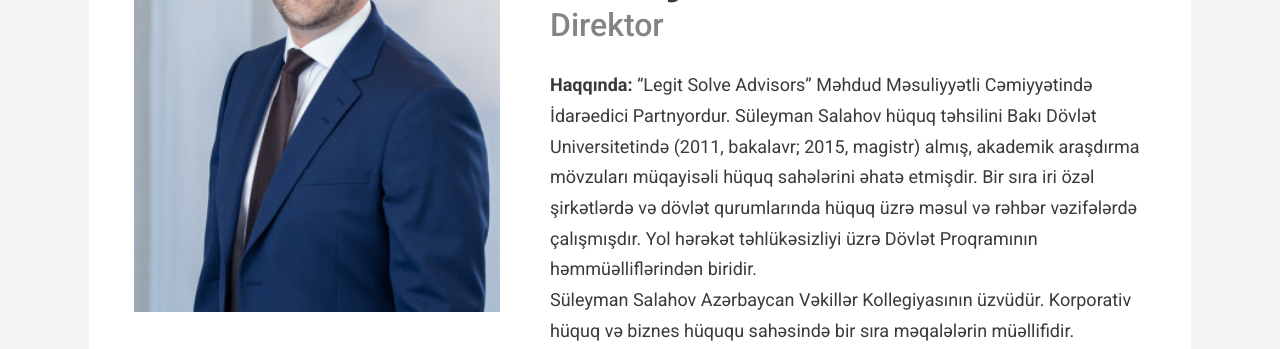
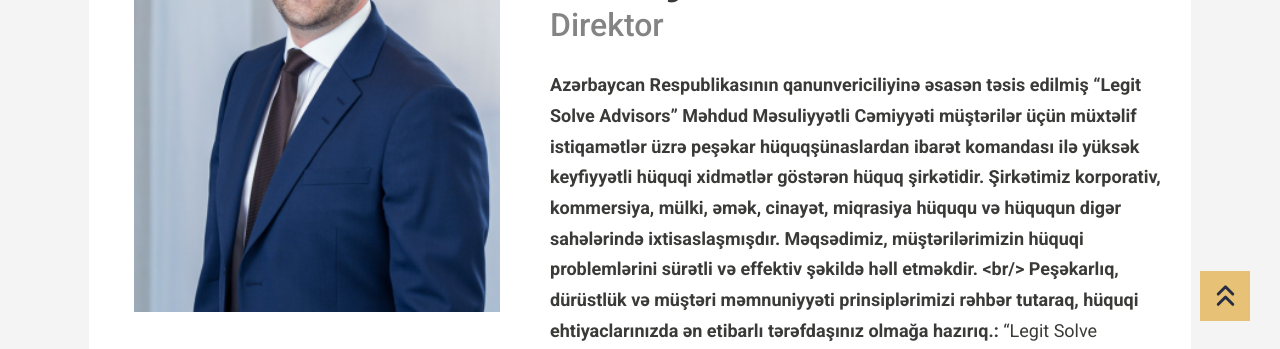
Before and after one commit to Qurbaneli/law, a React (Vite) app: page /team/1 in a window 1280 px wide. Shown: the part 449-798 px from the top of the page. Built offline with nearby package versions, Linux system fonts and the light colour scheme.

Commit message:
translate changes

```diff
--- a/src/App.scss
+++ b/src/App.scss
@@ -13,10 +13,37 @@ a {
 }
 
 //import Fonst
-@import url('https://fonts.googleapis.com/css2?family=Roboto:ital,wght@0,100;0,300;0,400;0,500;0,700;0,900;1,100;1,300;1,400;1,500;1,700;1,900&display=swap');
+@import url("https://fonts.googleapis.com/css2?family=Roboto:ital,wght@0,100;0,300;0,400;0,500;0,700;0,900;1,100;1,300;1,400;1,500;1,700;1,900&display=swap");
 
 body {
   position: relative;
+}
+
+.scroll-top{
+  background-color: #e7c175;
+  color:#252b42;
+  width: 50px;
+  height: 50px;
+  display: flex;
+  justify-content: center;
+  align-items: center;
+  position: fixed;
+  bottom:30px;
+  right: 30px;
+  font-size: 35px;
+  cursor: pointer;
+  transition: 0.3s;
+  span{
+    animation: scrollAnimation 0.7s ease-in-out infinite alternate;
+  }
+  &:hover{
+    background-color: #ecce93;
+  }
+}
+
+@keyframes scrollAnimation {
+  from{transform: translateY(7px);}
+  to{transform:translateY(-5px)}
 }
 
 ::-webkit-scrollbar {
--- a/src/components/Footer/Footer.jsx
+++ b/src/components/Footer/Footer.jsx
@@ -1,13 +1,12 @@
 import React from "react";
 import "./footer.scss";
-
+import { LuChevronsUp } from "react-icons/lu";
 //Import logos
 import { FaLocationDot } from "react-icons/fa6";
 import { FaPhone } from "react-icons/fa6";
 import { IoMail } from "react-icons/io5";
 
 //import images
-
 import footerLogo from "../../assets/images/footer-logo.svg";
 import facebook from "../../assets/icons/social/facebook.svg";
 import twitter from "../../assets/icons/social/twitter.svg";
@@ -17,8 +16,17 @@ import twitterMob from "../../assets/icons/social/twitter-m.svg";
 import linkedinMob from "../../assets/icons/social/linkedin-m.svg";
 
 function Footer() {
+
+  const scrollTop=()=>{
+      window.scrollTo({top:0,behavior:"smooth"})
+  }
+
   return (
     <footer>
+      <div onClick={scrollTop}className="scroll-top">
+        <span> <LuChevronsUp /></span>
+
+      </div>
       <div className="container">
         <div className="footer-main">
           <div className="footer-left">
@@ -28,10 +36,10 @@ function Footer() {
 
             <div className="footer-desc">
               <p>
-              “Bu, “Legit Solve Adviors” MMC-nin rəsmi saytıdır.
-Veb-saytımızda siz xidmətlərimiz və komandamızla tanış ola,
-qaunvericiliklə bağlı ən son xəbər və məlumatlardan
-xəbərdar ola bilərsiniz”
+                “Bu, “Legit Solve Adviors” MMC-nin rəsmi saytıdır.
+                Veb-saytımızda siz xidmətlərimiz və komandamızla tanış ola,
+                qaunvericiliklə bağlı ən son xəbər və məlumatlardan xəbərdar ola
+                bilərsiniz”
               </p>
             </div>
 
@@ -110,26 +118,32 @@ xəbərdar ola bilərsiniz”
             <div className="footer-menu">
               <h3>Contact US</h3>
               <ul className="footer-contact">
-              <li>
+                <li>
                   <a href="mailto:qoterra@business.com" target="_blank">
                     {" "}
-                   <span className="footer-icon"><FaLocationDot /> </span>  Luxen Plaza, 8th floor, office Legit S.A.., Baku, Azerbaijan
+                    <span className="footer-icon">
+                      <FaLocationDot />{" "}
+                    </span>{" "}
+                    Luxen Plaza, 8th floor, office Legit S.A.., Baku, Azerbaijan
                   </a>
                 </li>
 
                 <li>
                   <a href="mailto:İnfo@legitsa.az" target="_blank">
-                    <span className="icon"><IoMail /></span>
+                    <span className="icon">
+                      <IoMail />
+                    </span>
                     İnfo@legitsa.az
                   </a>
                 </li>
                 <li>
                   <a className="footer-address" href="tel:123-456-7890">
-                    <span className="icon"><FaPhone /> </span>+99450-000-00-00
+                    <span className="icon">
+                      <FaPhone />{" "}
+                    </span>
+                    +99450-000-00-00
                   </a>
                 </li>
-
-
               </ul>
             </div>
           </div>
--- a/src/components/Header/Header.jsx
+++ b/src/components/Header/Header.jsx
@@ -8,6 +8,7 @@ import hamburgerMenuIcon from "../../assets/icons/common/hambuger-menu.svg";
 
 
 //Social Icons
+
 import close from "../../assets/icons/common/close.svg";
 import facebook from "../../assets/icons/social/facebook.svg";
 import twitter from "../../assets/icons/social/twitter.svg";
@@ -43,6 +44,8 @@ function Header() {
 
   return (
     <header className={scrolled ? "sticky" : ""}>
+
+
       <div className={`mobile-menu ${mobileMenu ? "active" : ""}`}>
         <div className="mobile-menu-logo">
           <img src={mobileLogo} alt="logo" />
--- a/src/components/Services/Services.jsx
+++ b/src/components/Services/Services.jsx
@@ -74,8 +74,7 @@ function Services() {
           {t("services")}
         </h2>
         <p data-aos="fade-down" className="services-section-desc">
-          Legit S.A komandası olaraq, müştərilərə aşağıdakı hüquqi xidmətlərin
-          göstərilməsini təklif edə bilərik:
+          {t("services-text")}
         </p>
         <div className="services-box">
 
--- a/src/components/Team/Team.jsx
+++ b/src/components/Team/Team.jsx
@@ -1,48 +1,45 @@
 import React, { useEffect } from "react";
+import { Link } from "react-router-dom";
 import { useTranslation } from "react-i18next";
 import "./team.scss";
-//import images
+
+//Import AOS
+import AOS from "aos";
+import "aos/dist/aos.css";
+//Import images
 import member1 from "../../assets/images/team/member1.png";
 import member2 from "../../assets/images/team/member2.png";
 import member3 from "../../assets/images/team/member3.png";
-import { Link } from "react-router-dom";
-
-import AOS from "aos";
-import "aos/dist/aos.css";
 
 function Team() {
-  const { t} = useTranslation();
+  const { t, ready } = useTranslation();
 
   useEffect(() => {
     AOS.init();
   }, []);
 
-  const teamData = [
+  const teamDataImage = [
     {
       id: 1,
       image: member2,
-      name_surname: "Süleyman Salahov",
-      profession: "Direktor",
     },
     {
       id: 2,
       image: member2,
-      name_surname: "Elvin Mürşüdlü",
-      profession: "Hüquqşünas",
     },
     {
       id: 3,
       image: member3,
-      name_surname: "Şəhriyar Paşalı",
-      profession: "Hüquqşünas",
     },
     {
       id: 4,
-      image: member1,
-      name_surname: "Pünhanə Abdullayeva",
-      profession: "Kiçik Hüquqşünas",
+      image: member1
     },
   ];
+
+  if (!ready) return "loading translations...";
+
+  const teamData = t("teamData", { returnObjects: true });
 
   return (
     <section id="team">
@@ -53,14 +50,14 @@ function Team() {
         <div className="team-box">
           {teamData.map((item, index) => (
             <Link
-            key={item.id}
+              key={item.id}
               data-aos="fade-up"
               data-aos-delay={index * 100}
               to={`team/${item.id}`}
             >
-              <div  className="team-item">
+              <div className="team-item">
                 <div className="team-item-img">
-                  <img src={item.image} alt="team-img" />
+                  <img src={teamDataImage[index].image} alt="team-img" />
                 </div>
                 <div className="team-item-desc">
                   <h4>{item.name_surname}</h4>
--- a/src/locale/az.json
+++ b/src/locale/az.json
@@ -15,7 +15,55 @@
       "send":"Göndər",
       "read-more":"Daha çox",
       "read-less":"Daha az",
-      "aboutText":"Azərbaycan Respublikasının qanunvericiliyinə əsasən təsis edilmiş “Legit Solve Advisors” Məhdud Məsuliyyətli Cəmiyyəti müştərilər üçün müxtəlif istiqamətlər üzrə peşəkar hüquqşünaslardan ibarət komandası ilə yüksək keyfiyyətli hüquqi xidmətlər göstərən hüquq şirkətidir. Şirkətimiz korporativ, kommersiya, mülki, əmək, cinayət, miqrasiya hüququ və hüququn digər sahələrində ixtisaslaşmışdır. Məqsədimiz, müştərilərimizin hüquqi problemlərini sürətli və effektiv şəkildə həll etməkdir. <br/> Peşəkarlıq, dürüstlük və müştəri məmnuniyyəti prinsiplərimizi rəhbər tutaraq, hüquqi ehtiyaclarınızda ən etibarlı tərəfdaşınız olmağa hazırıq."
-
+      "aboutText":"Azərbaycan Respublikasının qanunvericiliyinə əsasən təsis edilmiş “Legit Solve Advisors” Məhdud Məsuliyyətli Cəmiyyəti müştərilər üçün müxtəlif istiqamətlər üzrə peşəkar hüquqşünaslardan ibarət komandası ilə yüksək keyfiyyətli hüquqi xidmətlər göstərən hüquq şirkətidir. Şirkətimiz korporativ, kommersiya, mülki, əmək, cinayət, miqrasiya hüququ və hüququn digər sahələrində ixtisaslaşmışdır. Məqsədimiz, müştərilərimizin hüquqi problemlərini sürətli və effektiv şəkildə həll etməkdir. <br/> Peşəkarlıq, dürüstlük və müştəri məmnuniyyəti prinsiplərimizi rəhbər tutaraq, hüquqi ehtiyaclarınızda ən etibarlı tərəfdaşınız olmağa hazırıq.",
+      "teamData": [
+        {
+          "id": 1,
+          "image": "member2",
+          "name_surname": "Süleyman Salahov",
+          "profession": "Direktor",
+          "desc": "“Legit Solve Advisors” Məhdud Məsuliyyətli Cəmiyyətində İdarəedici Partnyordur. Süleyman Salahov hüquq təhsilini Bakı Dövlət Universitetində (2011, bakalavr; 2015, magistr) almış, akademik araşdırma mövzuları müqayisəli hüquq sahələrini əhatə etmişdir. Bir sıra iri özəl şirkətlərdə və dövlət qurumlarında hüquq üzrə məsul və rəhbər vəzifələrdə çalışmışdır. Yol hərəkət təhlükəsizliyi üzrə Dövlət Proqramının həmmüəlliflərindən biridir.",
+          "desc2": "Süleyman Salahov Azərbaycan Vəkillər Kollegiyasının üzvüdür. Korporativ hüquq və biznes hüququ sahəsində bir sıra məqalələrin müəllifidir. İxtisaslaşdığı sahələr: korporativ hüquq, əmək hüququ, mədəniyyət hüququ, maliyyə və bank hüququ sahələridir."
+        },
+        {
+          "id": 2,
+          "image": "member2",
+          "name_surname": "Elvin Mürşüdlü",
+          "profession": "Hüquqşünas",
+          "education": "Naxçıvan Dövlət Universiteti, Hüquqşünaslıq.",
+          "specialization": "Kommersiya hüququ, Müqavilə hüququ, Cinayət hüququ, Mülki hüquq.",
+          "mail": "elvin.m@legitsa.az"
+        },
+        {
+          "id": 3,
+          "image": "member3",
+          "name_surname": "Şəhriyar Paşalı",
+          "profession": "Hüquqşünas",
+          "education": "Bakı Dövlət Universiteti, Hüquqşünaslıq",
+          "master": "Bakı Dövlət Universiteti, Əmək hüququ: Sosial təminat hüququ",
+          "specialization": "Kommersiya hüququ, Əmək hüququ, Müqavilə hüququ, Mülki hüquq",
+          "mail": "shahriyar.p@legitsa.az"
+        },
+        {
+          "id": 4,
+          "image": "member1",
+          "name_surname": "Pünhanə Abdullayeva",
+          "profession": "Kiçik Hüquqşünas",
+          "education": "Naxçıvan Dövlət Universiteti, Hüquqşünaslıq",
+          "master": "Bakı Dövlət Universiteti, İnsan hüquqları",
+          "specialization": "Mülki hüquq, Kommersiya hüququ, İnsan hüquqları, Beynəlxalq hüquq.",
+          "mail": "punhane.a@legitsa.az"
+        }
+      ],
+      "about-text":"Haqqında",
+      "education":"Ali hüquq təhsili",
+      "master":"Magistr",
+      "specialization":"İxtisaslaşdığı hüquq sahəsi",
+      "services-text":"Legit S.A komandası olaraq, müştərilərə aşağıdakı hüquqi xidmətlərin göstərilməsini təklif edə bilərik",
+      "name-surname":"Ad və soyad *",
+      "email":"Email ünvan *",
+      "phone":"Mobil telefon *",
+      "subject":"Mövzu *",
+      "text":"Mətn *"
     }
   }
--- a/src/pages/TeamDetail/TeamDetail.jsx
+++ b/src/pages/TeamDetail/TeamDetail.jsx
@@ -1,10 +1,10 @@
 import React from "react";
 import { useParams } from "react-router-dom";
+import { useTranslation } from "react-i18next";
 import "./team-detail.scss";
 //Import components
 import Header from "../../components/Header/Header";
 import Footer from "../../components/Footer/Footer";
-import team1 from "../../assets/images/team/big/member2.png";
 
 //import icons
 import facebook from "../../assets/icons/social-team/facebook.svg";
@@ -13,57 +13,39 @@ import google from "../../assets/icons/social-team/google.svg";
 import whatsapp from "../../assets/icons/social-team/whatsapp.svg";
 
 //import images
+import team1 from "../../assets/images/team/big/member2.png";
 import member1 from "../../assets/images/team/member1.png";
 import member2 from "../../assets/images/team/member2.png";
 import member3 from "../../assets/images/team/member3.png";
 
-
-
 function TeamDetail() {
-  const teamData = [
+  const { t, ready } = useTranslation();
+  const imageData = [
     {
       id: 1,
-      image:member2,
-      name_surname: "Süleyman Salahov",
-      profession: "Direktor",
-      desc:"“Legit Solve Advisors” Məhdud Məsuliyyətli Cəmiyyətində İdarəedici Partnyordur. Süleyman Salahov hüquq təhsilini Bakı Dövlət Universitetində (2011, bakalavr; 2015, magistr) almış, akademik araşdırma mövzuları müqayisəli hüquq sahələrini əhatə etmişdir. Bir sıra iri özəl şirkətlərdə və dövlət qurumlarında hüquq üzrə məsul və rəhbər vəzifələrdə çalışmışdır. Yol hərəkət təhlükəsizliyi üzrə Dövlət Proqramının həmmüəlliflərindən  biridir.",
-      desc2:"Süleyman Salahov Azərbaycan Vəkillər Kollegiyasının üzvüdür. Korporativ hüquq və biznes hüququ sahəsində bir sıra məqalələrin müəllifidir. İxtisaslaşdığı sahələr: korporativ hüquq, əmək hüququ, mədəniyyət hüququ, maliyyə və bank hüququ sahələridir."
+      image: member2,
     },
     {
       id: 2,
-      image:member2,
-      name_surname: "Elvin Mürşüdlü",
-      profession: "Hüquqşünas",
-      education: "Naxçıvan Dövlət Universiteti, Hüquqşünaslıq.",
-      specialization:
-        "Kommersiya hüququ, Müqavilə hüququ, Cinayət hüququ, Mülki hüquq.",
-      mail: "elvin.m@legitsa.az",
+      image: member2,
     },
     {
       id: 3,
-      image:member3,
-      name_surname: "Şəhriyar Paşalı",
-      profession: "Hüquqşünas",
-      education: "Bakı Dövlət Universiteti, Hüquqşünaslıq",
-      master: "Bakı Dövlət Universiteti, Əmək hüququ: Sosial təminat hüququ",
-      specialization:
-        "Kommersiya hüququ, Əmək hüququ, Müqavilə hüququ, Mülki hüquq",
-      mail: "shahriyar.p@legitsa.az",
+      image: member3,
     },
     {
       id: 4,
-      image:member1,
-      name_surname: "Pünhanə Abdullayeva",
-      profession: "Kiçik Hüquqşünas",
-      education: "Naxçıvan Dövlət Universiteti, Hüquqşünaslıq",
-      master:"Bakı Dövlət Universiteti, İnsan hüquqları",
-      specialization:
-        "Mülki hüquq, Kommersiya hüququ, İnsan hüquqları, Beynəlxalq hüquq.",
-      mail: "punhane.a@legitsa.az",
+      image: member1,
     },
   ];
+
+  if (!ready) return "loading translations...";
+
+  const teamData = t("teamData", { returnObjects: true });
+
   const { id } = useParams();
   const blog = teamData.find((item) => item.id == id);
+  const personImage =imageData.find((item)=>item.id==id)
   return (
     <>
       <Header />
@@ -77,19 +59,41 @@ function TeamDetail() {
             <div className="team-detail-content">
               <div className="team-detail-box">
                 <div className="team-detail-img">
-                  <img src={blog.image} alt="team" />
+                  <img src={personImage.image} alt="team" />
                 </div>
                 <div className="team-detail-desc-box">
                   <h3 className="team-detail-title">{blog.name_surname}</h3>
                   <p className="team-detail-subtitle">{blog.profession}</p>
                   <div className="team-detail-desc">
-                    {blog.desc && <><p><span>Haqqında:</span> {blog.desc}</p> <p>{blog.desc2}</p></>}
-                    {blog.education && <p><span>Ali hüquq təhsili:</span> {blog.education}  </p>}
-                    {blog.master && <p><span>Magistr:</span> {blog.master}</p>}
-                    {blog.specialization &&  <p><span>İxtisaslaşdığı hüquq sahəsi:</span> {blog.specialization}</p>}
-                    {blog.mail && <p><span>E-mail:</span> {blog.mail}</p> }
-
-
+                    {blog.desc && (
+                      <>
+                        <p>
+                          <span>{t("aboutText")}:</span> {blog.desc}
+                        </p>{" "}
+                        <p>{blog.desc2}</p>
+                      </>
+                    )}
+                    {blog.education && (
+                      <p>
+                        <span>{t("education")}:</span> {blog.education}{" "}
+                      </p>
+                    )}
+                    {blog.master && (
+                      <p>
+                        <span>{t("master")}:</span> {blog.master}
+                      </p>
+                    )}
+                    {blog.specialization && (
+                      <p>
+                        <span>{t("specialization")}:</span>{" "}
+                        {blog.specialization}
+                      </p>
+                    )}
+                    {blog.mail && (
+                      <p>
+                        <span>E-mail:</span> {blog.mail}
+                      </p>
+                    )}
                   </div>
 
                   <ul className="team-social">
```
Also changed, not shown: src/components/Contact/Contact.jsx (+5 -5 lines), src/components/Footer/footer.scss (+4 -3 lines), src/components/Hero/Hero.jsx (+9 -4 lines), src/locale/en.json (+50 -1 lines).
